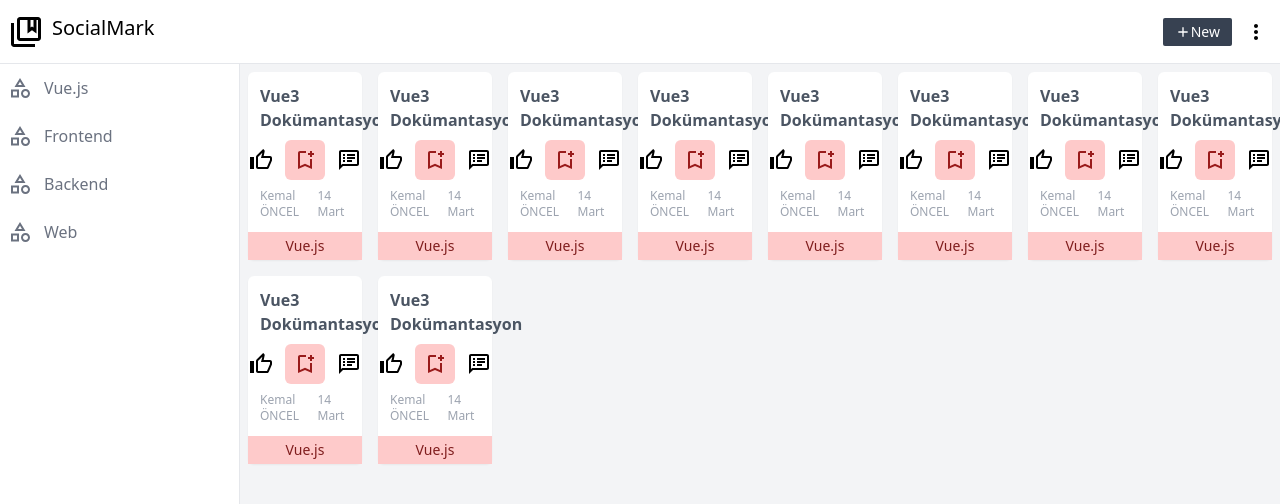
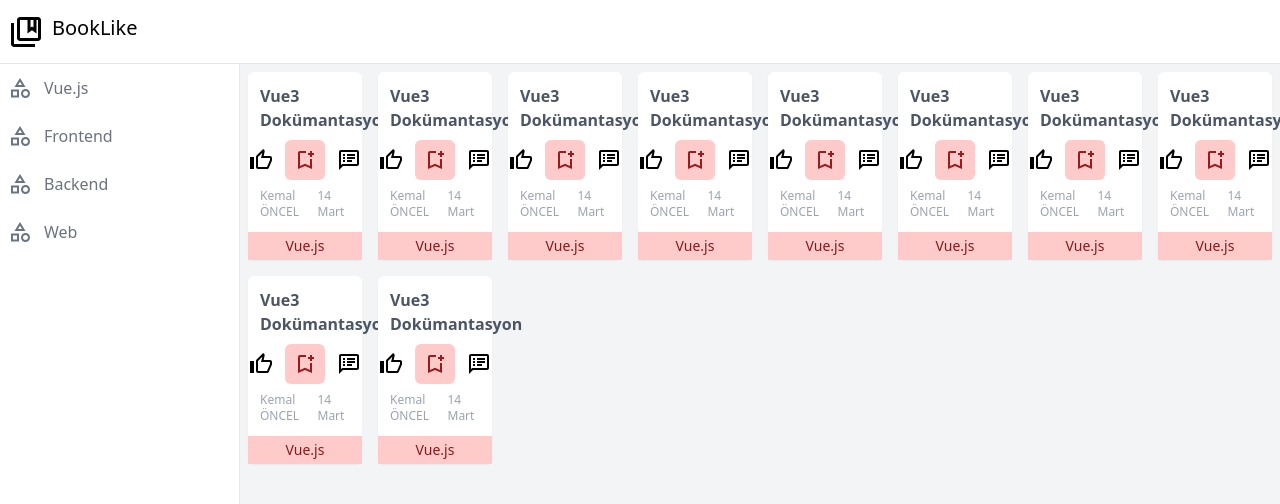
Before and after one commit to kemaloncell/booklike-app, a Vue app: page / in a window 1280 px wide. Shown: the top 504 px of the page. Built offline with nearby package versions, Linux system fonts and the light colour scheme.

Commit message:
user permissions

```diff
--- a/src/components/shared/appHeader.vue
+++ b/src/components/shared/appHeader.vue
@@ -7,9 +7,9 @@
           <path d="M0 0h24v24H0V0z" fill="none" />
           <path d="M4 6H2v14c0 1.1.9 2 2 2h14v-2H4V6zm16-4H8c-1.1 0-2 .9-2 2v12c0 1.1.9 2 2 2h12c1.1 0 2-.9 2-2V4c0-1.1-.9-2-2-2zm-3 2v5l-1-.75L15 9V4h2zm3 12H8V4h5v9l3-2.25L19 13V4h1v12z" />
         </svg>
-        SocialMark
+        BookLike
       </div>
-      <div class="ml-auto flex items-center">
+      <div v-if="_isAuthenticated" class="ml-auto flex items-center">
         <router-link :to="{ name: 'NewBookmarkPage'}" class="flex bg-gray-700 hover:bg-black text-white px-3 py-1 rounded-sm text-sm items-center mr-2">
           <svg xmlns="http://www.w3.org/2000/svg" class="fill-current" height="16" viewBox="0 0 24 24" width="16">
             <path d="M0 0h24v24H0V0z" fill="none" />
@@ -53,3 +53,12 @@
   </div>
   <!-- ! HEADER -->
 </template>
+
+<script>
+import {mapGetters} from 'vuex'
+export default {
+  computed: {
+    ...mapGetters(['_isAuthenticated'])
+  },
+}
+</script>
--- a/src/store/index.js
+++ b/src/store/index.js
@@ -4,6 +4,11 @@ export default createStore({
     state: {
         user:null,
         saltKey: 'booklike123!456'
+    },
+    mutations: {
+        setUser(state, user) {
+            state.user = user;
+        },
     },
     getters:{
         _isAuthenticated: state=> state.user !== null,
--- a/src/views/Login.vue
+++ b/src/views/Login.vue
@@ -27,7 +27,12 @@ export default {
    onSubmit() {
      const password = CyrptoJS.HmacSHA1(this.userData.password,this.$store.getters._saltKey).toString();
      this.$appAxios.get(`/users?username=${this.userData.username}&password=${password}`).then(response => {
-       console.log(response);
+      if(response?.data?.length > 0) {
+        this.$store.commit('setUser',response.data[0]);
+        this.$router.push({ name: 'Home' });
+      } else {
+         alert("Kullanıcı adı veya şifre hatalı!");
+      }
      }).catch(error => {
        console.log(error);
      });
```
